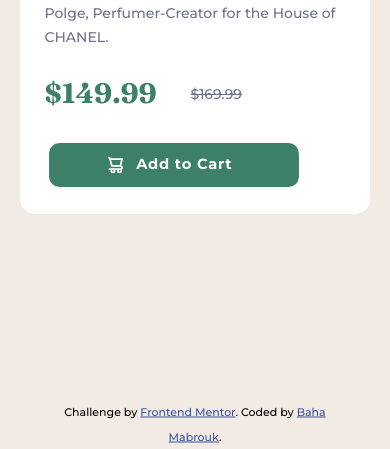
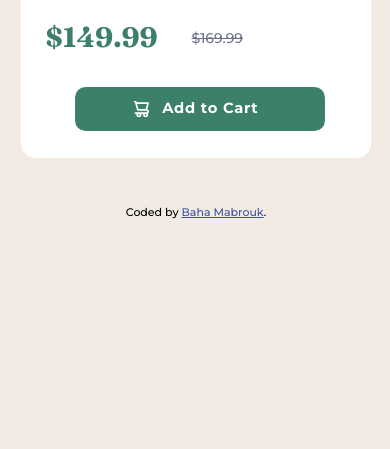
Before and after one commit to bahamab/product-preview-card-component-main, a plain HTML site: page index.html in a window 390 px wide. Shown: the part 605-1054 px from the top of the page. After the commit the page ends 872 px from the top, so only its background shows below. Drawn offline with Linux system fonts and the light colour scheme.

Commit message:
Responsiveness Improved

```diff
--- a/index.html
+++ b/index.html
@@ -15,8 +15,6 @@
     <title>Frontend Mentor | Product preview card component</title>
 
     <link rel="stylesheet" href="styles.css" />
-
-    <!-- Feel free to remove these styles or customise in your own stylesheet 👍 -->
 
     <style>
       .attribution {
@@ -57,13 +55,8 @@
     </div>
 
     <div class="attribution">
-      Challenge by
-      <a
-        href="https://www.frontendmentor.io/challenges/product-preview-card-component-GO7UmttRfa"
-        target="_blank"
-        >Frontend Mentor</a
-      >. Coded by
-      <a href="https://www.frontendmentor.io/profile/bdev24">Baha Mabrouk</a>.
+      Coded by
+      <a href="https://www.linkedin.com/in/bahamabrouk/">Baha Mabrouk</a>.
     </div>
   </body>
 </html>
--- a/styles.css
+++ b/styles.css
@@ -28,7 +28,7 @@ body {
   display: grid;
   grid-template-columns: 22rem 22rem;
   margin: auto;
-  margin-top: 14rem;
+  margin-top: 6rem;
   border-radius: 15px;
 }
 
@@ -52,10 +52,10 @@ body {
   color: hsl(228, 12%, 48%);
   letter-spacing: 4px;
   text-transform: uppercase;
-
   font-weight: 500;
   align-self: center;
   padding-top: 0.75rem;
+  width: 15rem;
 }
 
 .span-2 {
@@ -75,6 +75,7 @@ body {
   font-family: "Fraunces", serif;
   color: hsl(158, 36%, 37%);
   font-size: 2rem;
+  width: 15rem;
 }
 
 .span-5 {
@@ -111,15 +112,28 @@ body {
   right: 0.5rem;
 }
 
+.attribution {
+  position: relative;
+  margin: auto;
+  margin-top: 5rem;
+  width: 20rem;
+}
+
 @media all and (max-width: 700px) {
   .product-image-desktop {
     display: none;
+  }
+
+  body {
+    width: 28rem;
+    margin: 0;
+    padding: 1rem 1rem 1rem 1rem;
   }
   .main-container {
     display: grid;
     width: 25rem;
     height: 48.5rem;
-    margin-top: 10rem;
+    margin-top: 5rem;
     margin-bottom: 5rem;
     grid-template-columns: 25rem;
     grid-template-rows: 18rem 30.5rem;
@@ -143,6 +157,7 @@ body {
   }
   .span-2 {
     width: 25rem;
+    width: 23rem;
   }
 
   .span-3 {
@@ -152,22 +167,24 @@ body {
 
   .span-4 {
     margin-top: -4rem;
+    position: relative;
   }
 
   .span-6 {
     margin-top: -4.5rem;
-    margin-left: 0.75rem;
+    margin-left: 2.5rem;
     scale: 1.05;
     height: 3rem;
     padding-top: 0.6rem;
   }
+  .attribution {
+    position: relative;
+    margin: auto;
+    width: 20rem;
+    margin-top: -2rem;
+    padding-bottom: 2rem;
+  }
+  html {
+    font-size: 14px;
+  }
 }
-
-.attribution {
-  position: absolute;
-  margin-top: 10rem;
-  width: 20rem;
-  right: 50%;
-  left: 50%;
-  transform: translate(-50%, -50%);
-}
```
Also changed, not shown: images/favicon-32x32.png.
